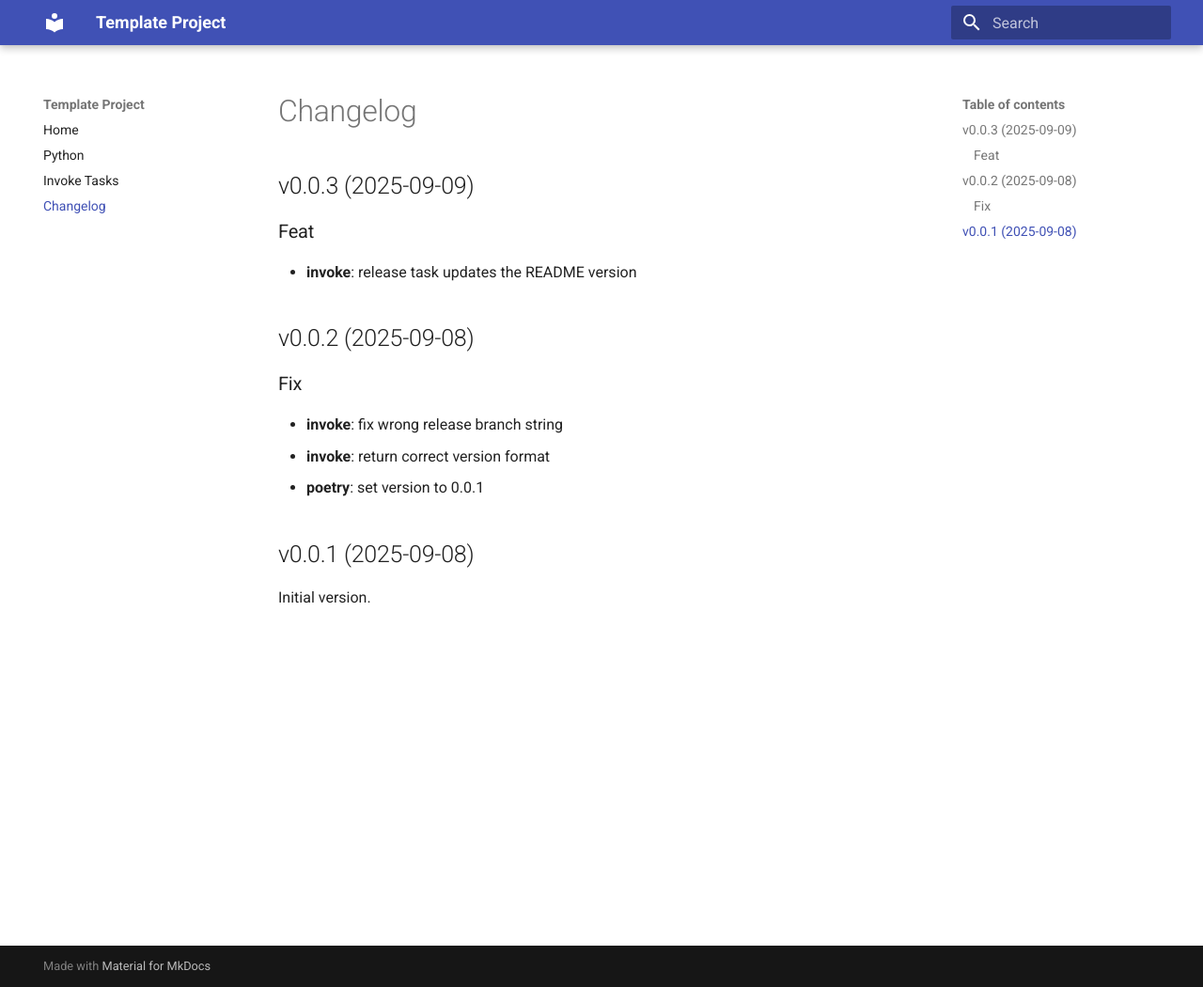
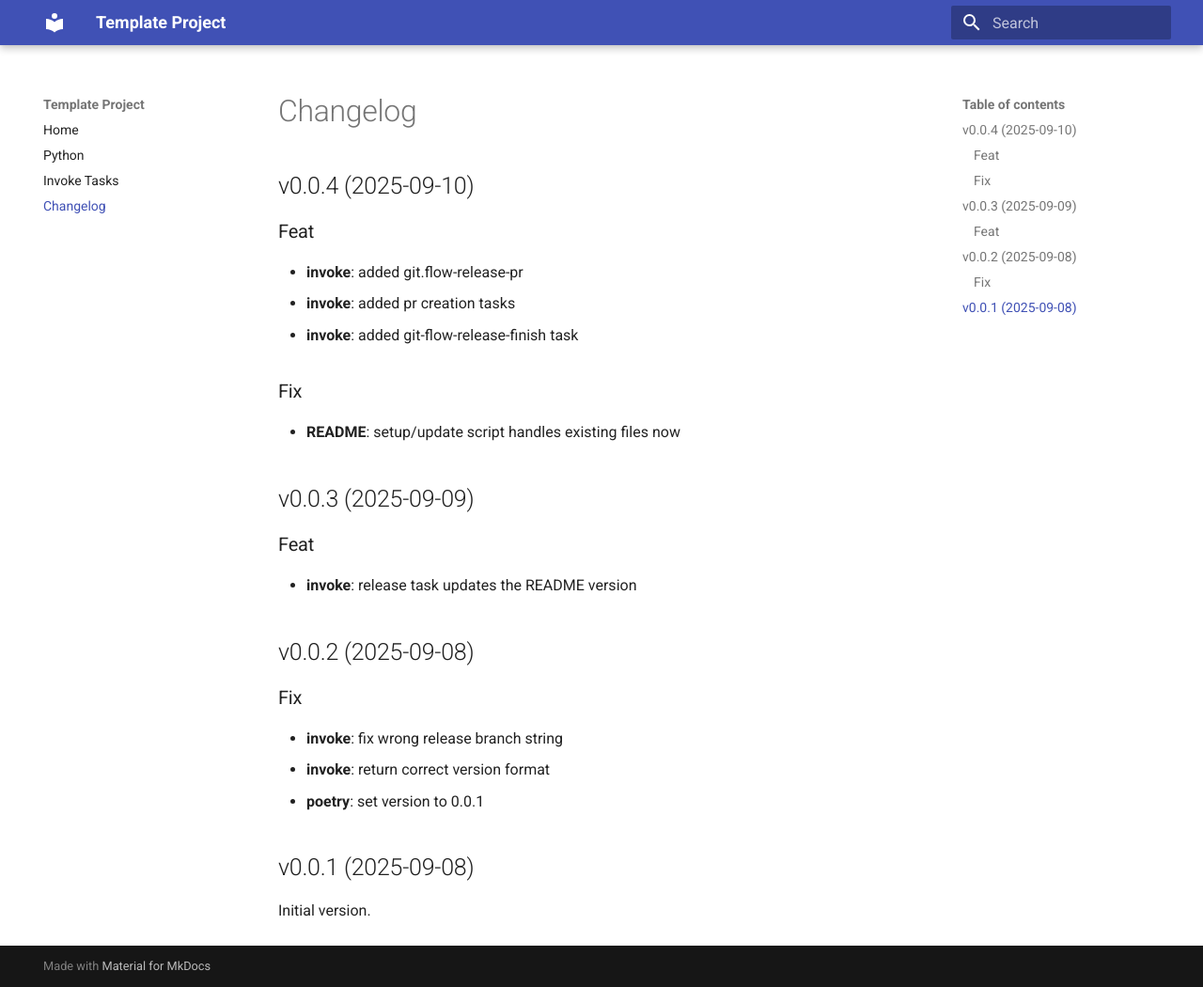
Before and after one commit to tigitlabs/pyt-cli-cookie, an MkDocs documentation site: the page built from docs/changelog.md, in a window 1280 px wide and 1050 px high. Shown: the whole window at 94% size. Built offline with MkDocs 1.6.1 and Material for MkDocs 9.7.7, drawn with Linux system fonts in a browser that asks for light colours.

Commit message:
docs: update changelog for release

```diff
--- a/docs/changelog.md
+++ b/docs/changelog.md
@@ -1,3 +1,15 @@
+## v0.0.4 (2025-09-10)
+
+### Feat
+
+- **invoke**: added git.flow-release-pr
+- **invoke**: added pr creation tasks
+- **invoke**: added git-flow-release-finish task
+
+### Fix
+
+- **README**: setup/update script handles existing files now
+
 ## v0.0.3 (2025-09-09)
 
 ### Feat
--- a/pyproject.toml
+++ b/pyproject.toml
@@ -1,6 +1,6 @@
 [project]
 name = "pyt-template"
-version = "0.0.3"
+version = "0.0.4"
 description = ""
 authors = [{ name = "Timur Yigit", email = "timur@tigitlabs.com" }]
 readme = "README.md"
```
Also changed, not shown: README.md (+1 -1 lines).
